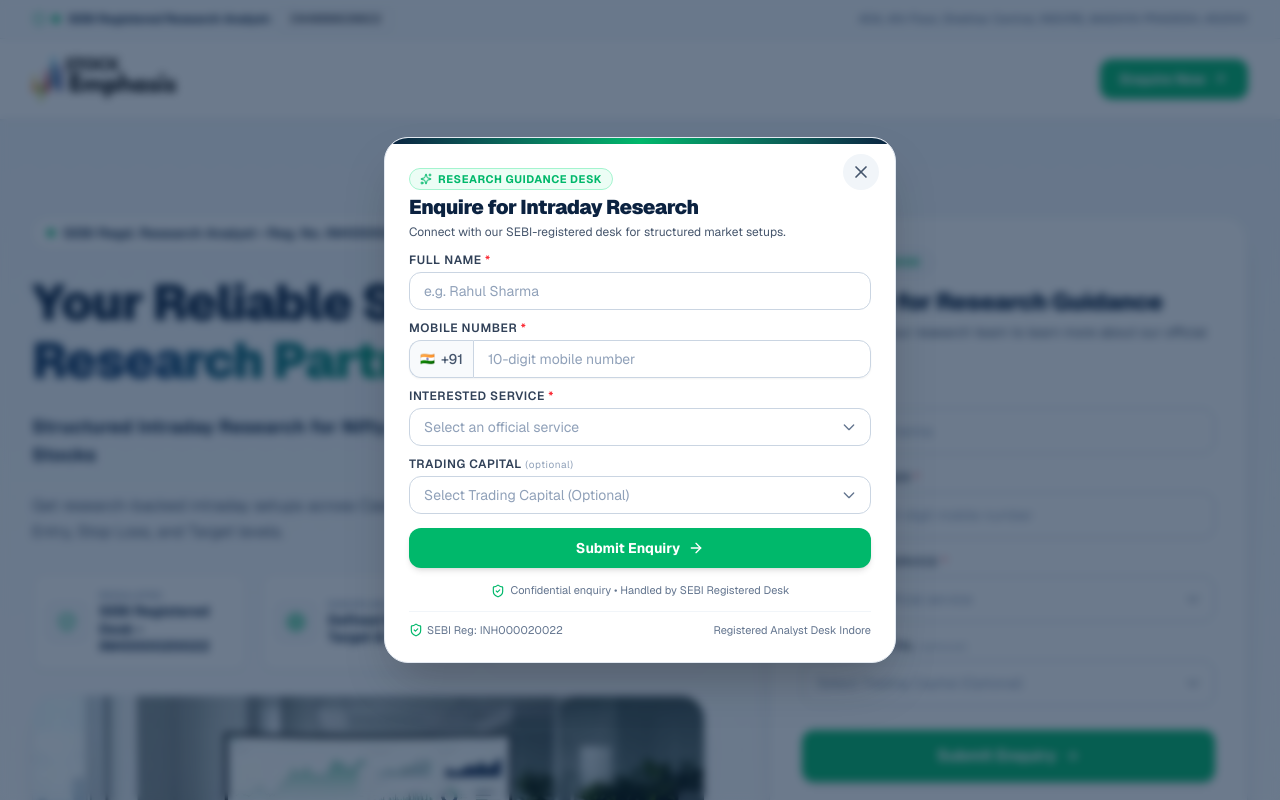
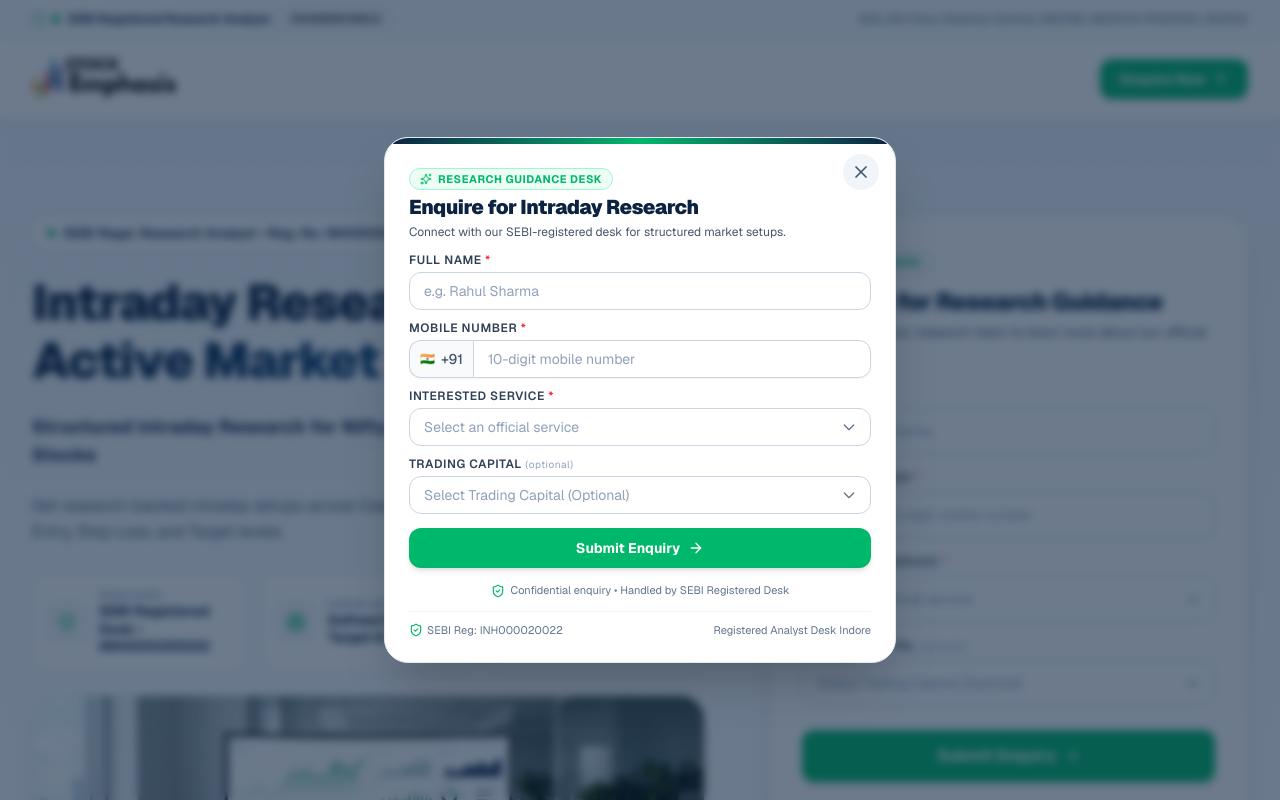
Before and after one commit to harsharmaaa/Stock_emphasis_LandingPage, a Next.js app: page / in a window 1280 px wide. Shown: the top 800 px of the page. Built offline with nearby package versions, Linux system fonts and the light colour scheme.

Commit message:
heading change into hero section

```diff
--- a/app/components/HeroSection.tsx
+++ b/app/components/HeroSection.tsx
@@ -33,9 +33,9 @@ export default function HeroSection() {
 
               {/* Main Heading */}
               <h1 className="text-3xl sm:text-4xl md:text-5xl lg:text-[50px] font-black tracking-tight leading-[1.15] text-[#0B2240]">
-                Your Reliable Stock {" "}
+                Intraday Research for  {" "}
                 <span className="text-transparent bg-clip-text bg-gradient-to-r from-[#0B2240] via-[#103E70] to-[#00B86B]">
-                  Market Research Partner
+                  Active Market Participants
                 </span>
               </h1>
 
```
